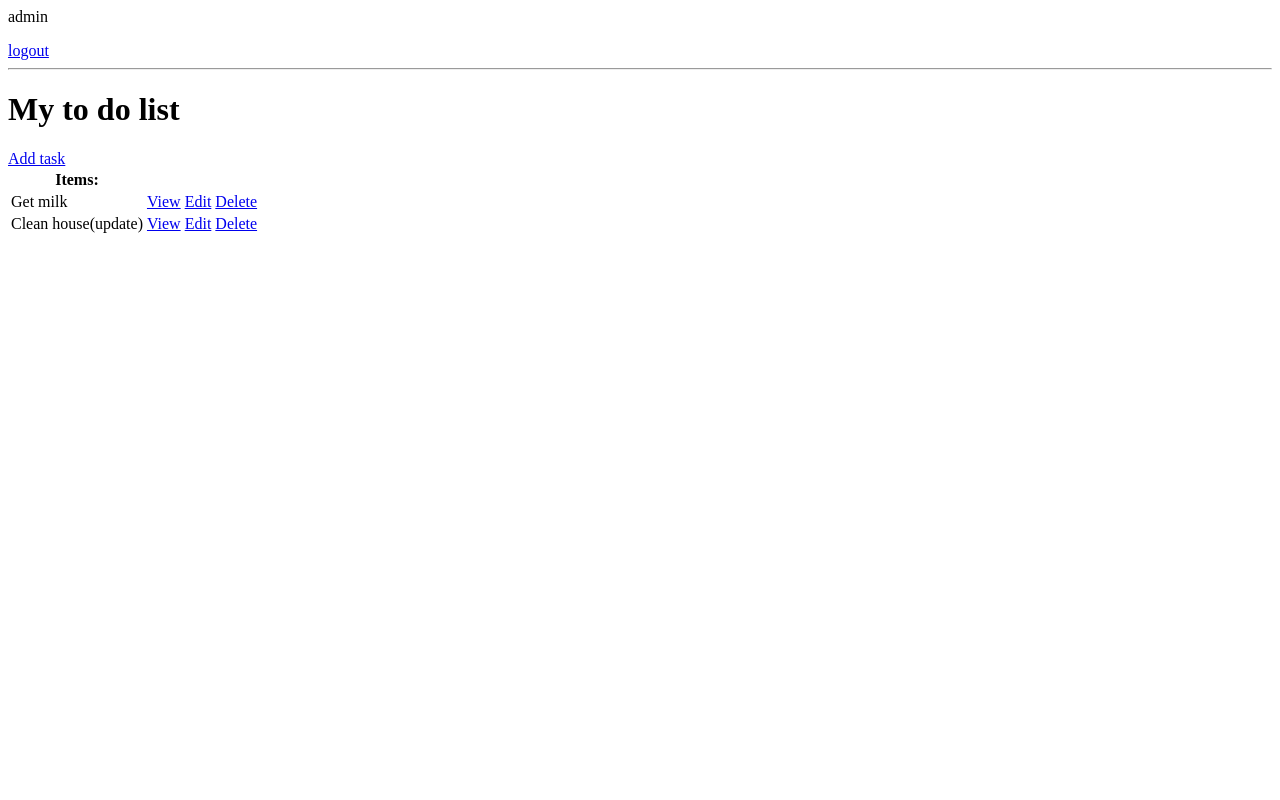
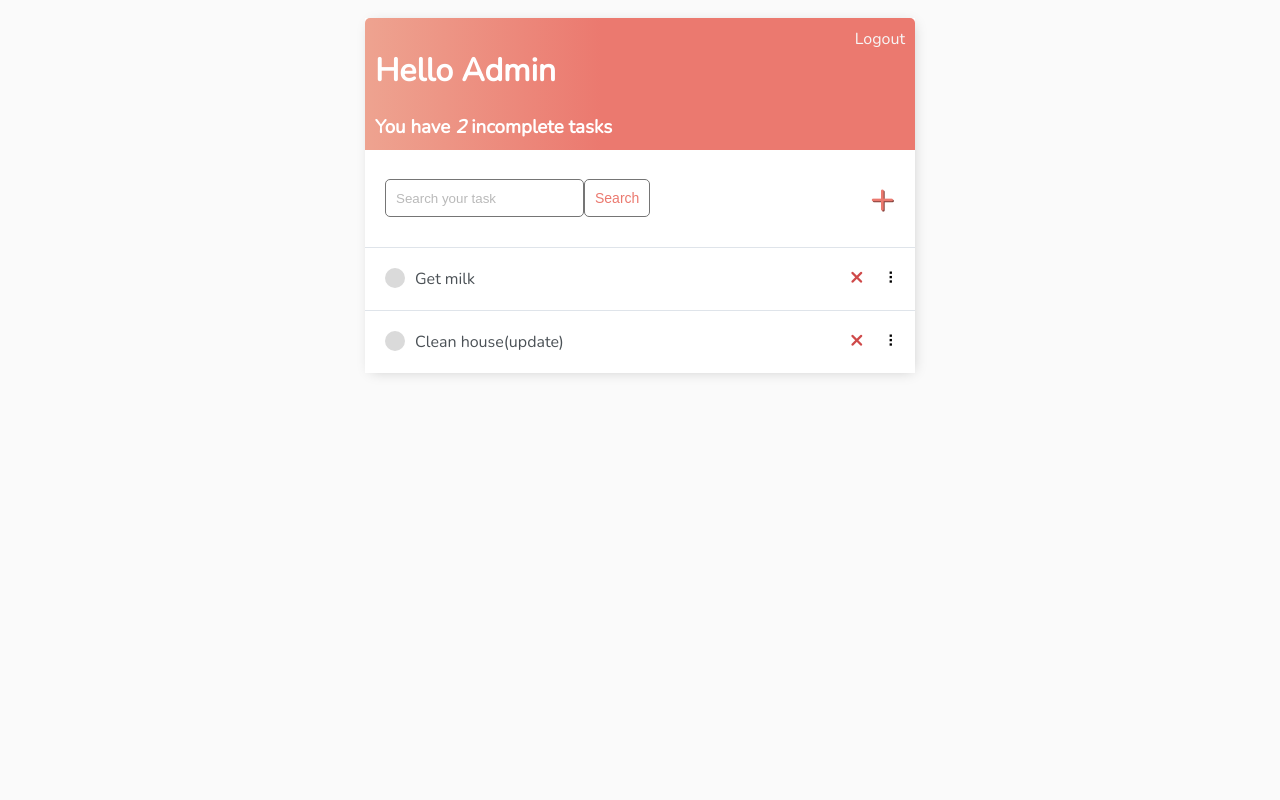
Before and after one commit to Im-Invisible/todo_list_project, a Django app: page / in a window 1280 px wide. Run offline with Django 3.2, Linux system fonts and the light colour scheme; a user stored in the database is signed in; data comes from the database, SQL or seed files in the repository; both versions use the stored data as it was after the commit.

Commit message:
Added Search and styles to all pages

```diff
--- /dev/null
+++ b/base/templates/base/main.html
@@ -0,0 +1,190 @@
+<!DOCTYPE html>
+<html lang="en">
+<head>
+    <meta charset="UTF-8">
+    <meta http-equiv="X-UA-Compatible" content="IE=edge">
+    <meta name="viewport" content="width=device-width, initial-scale=1.0">
+
+    <link rel="preconnect" href="https://fonts.gstatic.com">
+    <link href="https://fonts.googleapis.com/css2?family=Nunito:wght@200&display=swap" rel="stylesheet">
+
+    <title>To Do Items</title>
+
+    <style>
+        body{
+            background-color: #fafafa;
+            font-family: 'Nunito', sans-serif;
+            padding-top: 10px;
+        }
+
+        h1, h2, h3, h4, h5, h6{
+            font-family: 'Nunito', sans-serif;
+        }
+
+        a, p{
+            color: #4b5156;
+        }
+
+        .container{
+            max-width: 550px;
+            margin: auto;
+            background-color: #fff;
+            -webkit-box-shadow: 2px 2px 13px -4px rgba(0, 0, 0, 0.21);
+            box-shadow: 2px 2px 13px -4px rgba(0, 0, 0, 0.21);
+        }
+
+        .header-bar{
+            display: flex;
+            justify-content: space-between;
+            color: #fff;
+            padding: 10px;
+            border-radius: 5px 5px 0 0;
+            background: linear-gradient(90deg, #EEA390 0%, #EB796F 43%, #EB796F 100%);
+        }
+
+        .header-bar a {
+            color: rgb(247, 247, 247);
+            text-decoration: none;
+        }
+
+        .task-wrapper {
+            display: flex;
+            align-items: center;
+            justify-content: space-between;
+            background-color: #fff;
+            border-top: 1px solid #dfe4ea;
+            overflow: hidden;
+        }
+
+        .task-title {
+            display: flex;
+            padding: 20px;
+        }
+
+        .task-title a {
+            text-decoration: none;
+            color: #4b5156;
+            margin-left: 10px;
+        }
+
+        .task-complete-icon {
+            height: 20px;
+            width: 20px;
+            background-color: rgb(105, 192, 105);
+            border-radius: 50%;
+        }
+
+        .task-incomplete-icon {
+            height: 20px;
+            width: 20px;
+            background-color: rgb(218, 218, 218);
+            border-radius: 50%;
+        }
+
+        .delete-link {
+            text-decoration: none;
+            font-weight: 900;
+            color: #cf4949;
+            font-size: 22px;
+            line-height: 0;
+            padding: 20px 0px;
+        }
+
+        /*Handle Classes*/
+
+        .handle {
+            display: inline-block;
+            padding: 20px 16px;
+            cursor: grab;
+            user-select: none;
+        }
+
+        .handle:after,
+        .handle:before {
+            display: block;
+            content: "";
+        }
+
+        .handle:active,
+        .handle:active:before,
+        .handle:active:after {
+            cursor: grabbing;
+        }
+
+        .dropArea {
+            background-color: #f1f2f6;
+            color: black;
+            border: #ced6e0 1px solid;
+        }
+
+        .selectedTask {
+            opacity: 0.6;
+        }
+
+
+        #add-link {
+            color: #EB796F;
+            text-decoration: none;
+            font-size: 42px;
+            text-shadow: 1px 1px #81413b;
+        }
+
+        #search-add-wrapper {
+            display: flex;
+            justify-content: space-between;
+            align-items: center;
+            padding: 20px;
+        }
+
+        @media screen and (max-width:320px) {
+            #search-add-wrapper {
+                padding: 10px;
+            }
+        }
+
+        input[type=text],
+        input[type=password],
+        textarea {
+            border: 1px solid #757575;
+            border-radius: 5px;
+            padding: 10px;
+            width: 90%;
+        }
+
+        label {
+            padding-top: 10px !important;
+            display: block;
+        }
+
+        ::placeholder {
+            font-weight: 300;
+            opacity: 0.5;
+        }
+
+        .button {
+            border: 1px solid #757575;
+            background-color: #FFF;
+            color: #EB796F;
+            padding: 10px;
+            font-size: 14px;
+            border-radius: 5px;
+            cursor: pointer;
+            text-decoration: none;
+        }
+
+        .card-body {
+            padding: 20px;
+        }
+    </style>
+</head>
+<body>
+
+    <div class="container">
+        {% block content %}
+
+        {% endblock content %}
+
+    </div>
+
+</body>
+</html>
--- a/base/templates/base/task_list.html
+++ b/base/templates/base/task_list.html
@@ -1,28 +1,50 @@
-{% if request.user.is_authenticated %}
-    <p>{{ request.user }}</p>
-    <a href="{% url 'logout' %}">logout</a>
-{% else %}
-    <a href="{% url 'login' %}">Login</a>
-{% endif %}
+{% extends 'base/main.html' %}
+{% block content %}
 
-<hr>
-<h1>My to do list {{ color }}</h1>
-<a href="{% url 'task-create' %}">Add task</a>
+<div class="header-bar">
+    <div>
+        <h1>Hello {{request.user|title}}</h1>
+        <h3 style="margin:0">You have <i>{{count}}</i> incomplete tasks</h3>
+    </div>
 
-<table>
-    <tr>
-        <th>Items:</th>
-        <th></th>
-    </tr>
+    {% if request.user.is_authenticated %}
+    <a href="{% url 'logout' %}">Logout</a> {% else %}
+    <a href="{% url 'login' %}">Login</a> {% endif %}
+</div>
 
+
+<div id="search-add-wrapper">
+    <form method="GET" style="display: flex;">
+        <input type='text' name='search-area' placeholder="Search your task" value="{{search_input}}">
+        <input class="button" type="submit" value='Search'>
+    </form>
+    {% if tasks|length > 0 %}
+        <a id="add-link" href="{% url 'task-create' %}">&#x2b;</a>
+    {% endif %}
+</div>
+
+<div id="tasklist" class="task-items-wrapper">
     {% for task in tasks %}
-    <tr>
-        <td>{{ task.title }}</td>
-        <td><a href="{% url 'task' task.id %}">View</a></td>
-        <td><a href="{% url 'task-update' task.id %}">Edit</a></td>
-        <td><a href="{% url 'task-delete' task.id %}">Delete</a></td>
-    </tr>
+    <div class="task-wrapper" data-position="{{task.pk}}">
+        <div class="task-title">
+            {% if task.complete %}
+                <div class="task-complete-icon"></div>
+                <i><s><a href="{% url 'task-update' task.id %}">{{task}}</a></s></i> {% else %}
+            <div class="task-incomplete-icon"></div>
+            <a href="{% url 'task-update' task.id %}">{{task}}</a> {% endif %}
+        </div>
+        <div class="task-controls">
+            <a class="delete-link" href="{% url 'task-delete' task.id %}">&#215;</a>
+            <span class="handle">&nbsp;&#10247;</span>
+        </div>
+    </div>
+
     {% empty %}
-        <h3>No items in list</h3>
+    <div style="text-align: center; padding-bottom: 10px; line-height: 1em;">
+        <h3>No new tasks are created.</h3>
+        <h3>Create a <a style="text-decoration: none; color: #e53935;" href="{% url 'task-create' %}">New task</a> ! </h3>
+    </div>
     {% endfor %}
-</table>
+</div>
+
+{% endblock content %}
--- a/base/views.py
+++ b/base/views.py
@@ -1,4 +1,4 @@
-from re import T
+from re import T, search
 from statistics import mode
 from django.shortcuts import redirect, render
 from django.views.generic.list import ListView
@@ -50,6 +50,12 @@ class taskList(LoginRequiredMixin, ListView):
         context['tasks'] = context['tasks'].filter(user=self.request.user)
         context['count'] = context['tasks'].filter(complete=False).count()
 
+        search_input = self.request.GET.get('search-area') or ''
+        if search_input:
+            context['tasks'] = context['tasks'].filter(title__contains=search_input)
+
+        context['search_input'] = search_input
+
         return context
 
 
@@ -64,7 +70,7 @@ class taskCreate(LoginRequiredMixin, CreateView):
     fields = ['title', 'description', 'complete']
     success_url = reverse_lazy('tasks')
 
-    def form_invalid(self, form):
+    def form_valid(self, form):
         form.instance.user = self.request.user
         return super(taskCreate, self).form_valid(form)
 
@@ -79,3 +85,6 @@ class taskDelete(LoginRequiredMixin, DeleteView):
     model = Task
     context_object_name = 'task'
     success_url = reverse_lazy('tasks')
+    def get_queryset(self):
+        owner = self.request.user
+        return self.model.objects.filter(user=owner)
```
Also changed, not shown: base/templates/base/login.html (+15 -7 lines), base/templates/base/register.html (+21 -7 lines), base/templates/base/task_confirm_delete.html (+17 -6 lines), base/templates/base/task_form.html (+16 -7 lines), base/templates/base/task.html (line endings or trailing spaces), db.sqlite3.
